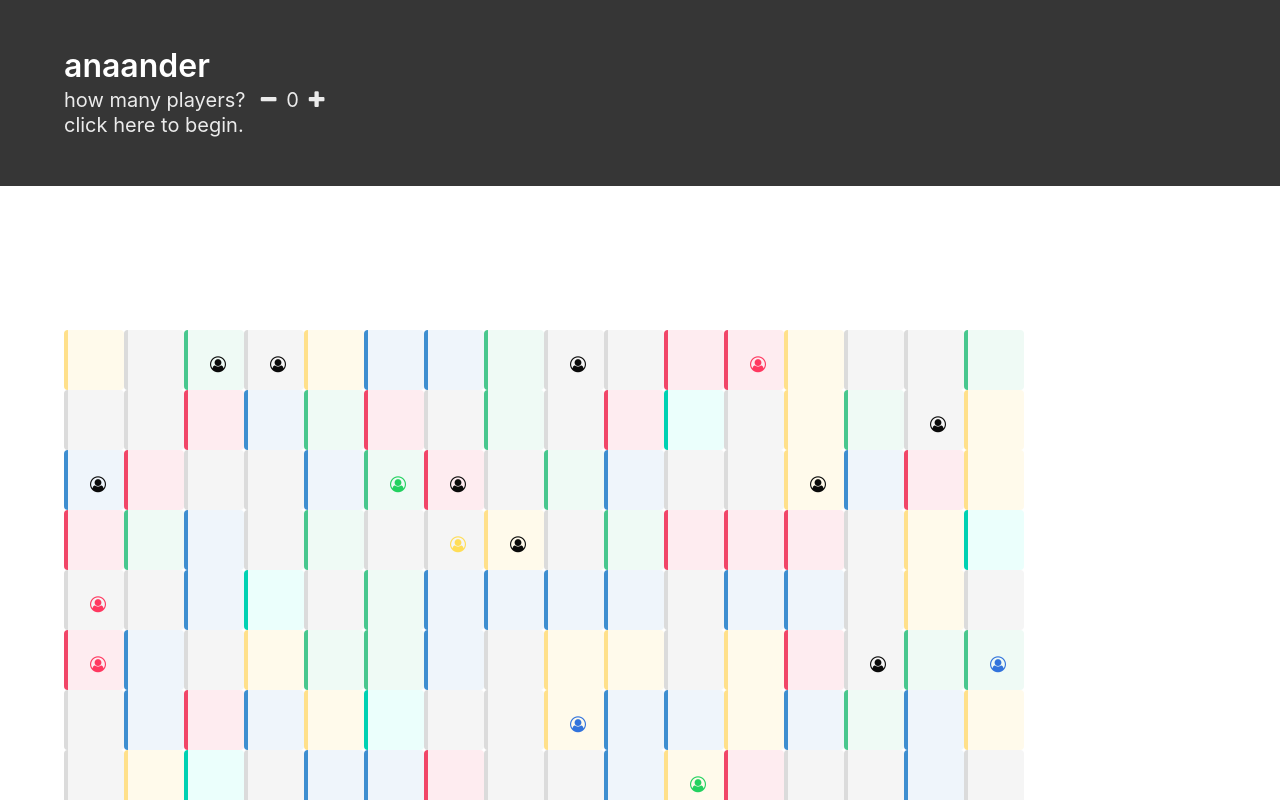
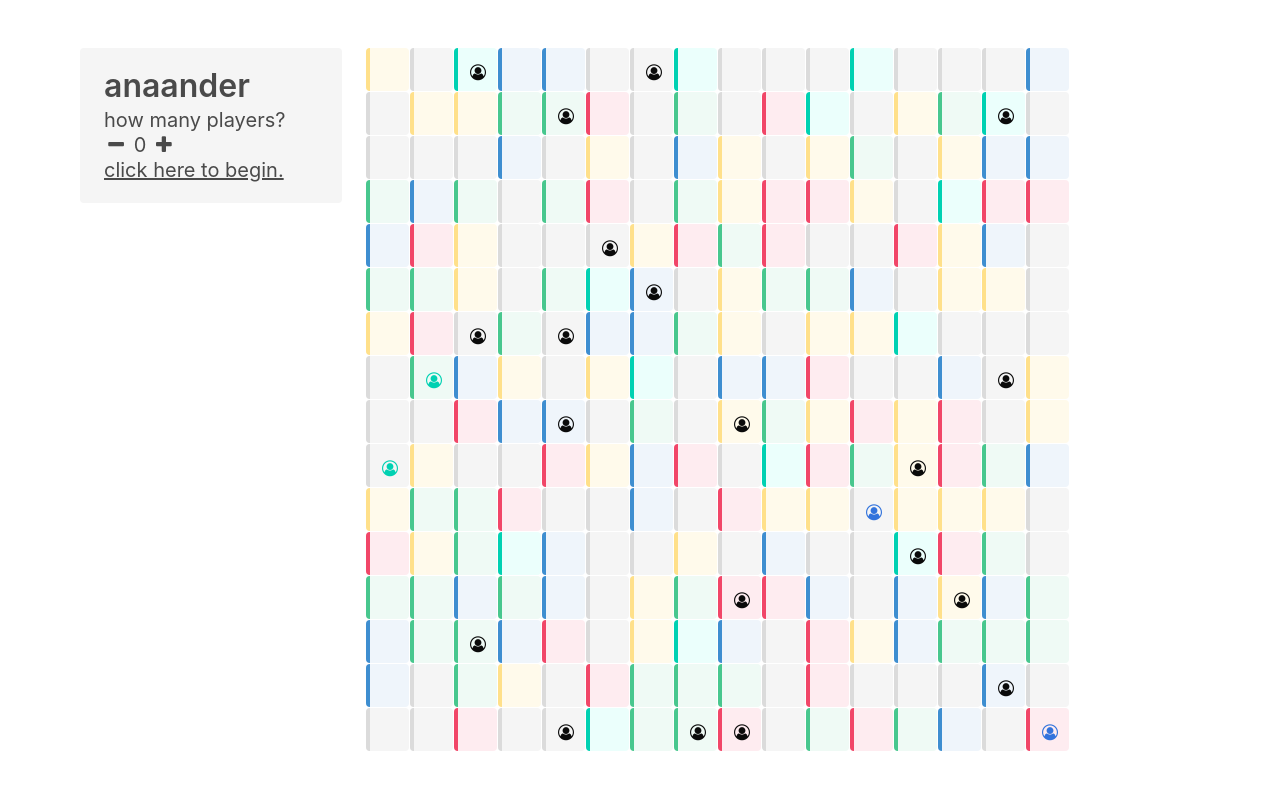
Before and after one commit to hervan/anaander, a React app: page / in a window 1280 px wide. Shown: the top 800 px of the page. Built offline with nearby package versions, Linux system fonts and the light colour scheme.

Commit message:
changed to a vertical layout (for widescreens)

```diff
--- a/src/Game.ts
+++ b/src/Game.ts
@@ -6,7 +6,17 @@ export type Color =
 | "danger"
 | "default";
 
-const colors: Color[] = ["info", "warning", "success", "danger", "primary", "default", "default", "default"];
+const colors: Color[] = [
+    "info",
+    "warning",
+    "success",
+    "danger",
+    "primary",
+    "default", "default", "default",
+    "default", "default", "default",
+    "default", "default", "default",
+    "default", "default", "default"
+];
 
 type Direction =
 | "up"
@@ -65,6 +75,7 @@ export type Meeple = {
     color: Color;
     turn: Turn;
     strength: number;
+    resistance: number;
     faith: number;
     topsMeeple: number;
 };
@@ -385,6 +396,7 @@ export function setup(playerCount: number, boardSize: number = 16): Game {
                     color: colors[Math.floor(Math.random() * colors.length)],
                     turn: "heads",
                     strength: (10 / Math.ceil(Math.random() * 10)),
+                    resistance: (10 / Math.ceil(Math.random() * 10)),
                     faith: (10 / Math.ceil(Math.random() * 10)),
                     topsMeeple: -1
                 };
@@ -428,8 +440,9 @@ export function setup(playerCount: number, boardSize: number = 16): Game {
                 position: position,
                 color: color,
                 turn: "heads",
-                strength: (30 / Math.ceil(Math.random() * 30)),
-                faith: (30 / Math.ceil(Math.random() * 30)),
+                strength: (30 / Math.ceil(Math.random() * 10)),
+                resistance: (30 / Math.ceil(Math.random() * 10)),
+                faith: (30 / Math.ceil(Math.random() * 10)),
                 topsMeeple: -1
             };
 
--- a/src/anaander.css
+++ b/src/anaander.css
@@ -76,8 +76,8 @@
 
 .terrain {
     position: absolute;
-    width: 60px;
-    height: 60px;
+    width: 43px;
+    height: 43px;
     transition-property: color, background-color, border-color;
     transition-duration: 0.6s, 0.6s, 0.6s;
     transition-timing-function: ease-out;
--- a/src/components/Board.tsx
+++ b/src/components/Board.tsx
@@ -6,8 +6,8 @@ import Terrain from "./Terrain";
 import Meeple from "./Meeple";
 
 export default (props: IProps) =>
-    <section id="board" className="section">
-        <div className="container">
+    <div id="board" className="container tile is-5 is-parent">
+        <div className="tile is-child">
             <div key="terrains" className="board">
                 {props.game.terrains.map((terrain) =>
                     <Terrain
@@ -21,4 +21,4 @@ export default (props: IProps) =>
                 {props.game.meeples.map((meeple) => <Meeple key={meeple.key} meeple={meeple} />)}
             </div>
         </div>
-    </section>;
+    </div>;
--- a/src/components/Controls.tsx
+++ b/src/components/Controls.tsx
@@ -5,9 +5,7 @@ import { IProps } from "./Table";
 import Player from "./Player";
 
 export default (props: IProps) =>
-    <section id="players" className="section">
-        <div className="container">
-            <div className="columns">
+    <div id="players" className="tile is-vertical">
         {props.game.players.map((player) =>
             <Player
                 key={player.color}
@@ -16,6 +14,4 @@ export default (props: IProps) =>
                 active={player.color === props.game.currentPlayer}
             />
         )}
-            </div>
-        </div>
-    </section>;
+    </div>;
--- a/src/components/Meeple.tsx
+++ b/src/components/Meeple.tsx
@@ -8,7 +8,7 @@ interface IProps {
 };
 
 export default (props: IProps) =>
-    <span className={"meeple icon is-large is-" + props.meeple.color}
-      style={{ top: props.meeple.position.row * 60 + 10, left: props.meeple.position.col * 60 + 10 }}>
+    <span className={"meeple icon is-medium is-" + props.meeple.color}
+      style={{ top: props.meeple.position.row * 44 + 8, left: props.meeple.position.col * 44 + 8 }}>
         <i className={"fa fa-user-circle" + (props.meeple.turn === "heads" ? "-o" : "")}></i>
     </span>;
--- a/src/components/Player.tsx
+++ b/src/components/Player.tsx
@@ -9,15 +9,14 @@ interface IProps {
 };
 
 export default (props: IProps) =>
-  <div className={"player column"}>
-    <article className={"message is-" + props.player.color + (props.active ? " current-player" : "")}>
+  <div className="player tile is-parent">
+    <article className={"tile is-child message is-" + props.player.color + (props.active ? " current-player" : "")}>
       <div className="message-header">
         <p>general {props.player.color}</p>
       </div>
       <div className="message-body">
         <div className="field has-addons">
           <div className="control">
-            <p>actions</p>
             <p>
               <a className={"button is-outlined is-" + props.player.color}
                 onClick={() => props.moveClick({
@@ -90,7 +89,6 @@ export default (props: IProps) =>
             </p>
           </div>
         </div>
-        <p>no items</p>
       </div>
     </article>
   </div>;
--- a/src/components/Status.tsx
+++ b/src/components/Status.tsx
@@ -96,15 +96,13 @@ export default (props: IProps) => {
     };
 
     return (
-        <section id="status" className="hero is-dark">
-            <div className="hero-body">
-                <div className="container">
-                    <h1 className="title">anaander</h1>
-                    <h2 className="subtitle">
-                        {guide}
-                    </h2>
-                </div>
+        <div id="status" className="tile is-3 is-parent">
+            <div className="notification tile is-child">
+                <h1 className="title">anaander</h1>
+                <h2 className="subtitle">
+                    {guide}
+                </h2>
             </div>
-        </section>
+        </div>
     );
 };
--- a/src/components/Table.tsx
+++ b/src/components/Table.tsx
@@ -51,11 +51,15 @@ export class Table extends React.Component<{}, IState> {
 
     render(): JSX.Element {
         return (
-            <div id="table">
-                <Status game={this.state.game} moveClick={this.state.moveClick} />
-                <Controls game={this.state.game} moveClick={this.state.moveClick} />
-                <Board game={this.state.game} moveClick={this.state.moveClick} />
-            </div>
+            <section className="section">
+                <div className="container is-fluid">
+                    <div id="table" className="tile is-ancestor">
+                        <Status game={this.state.game} moveClick={this.state.moveClick} />
+                        <Board game={this.state.game} moveClick={this.state.moveClick} />
+                        <Controls game={this.state.game} moveClick={this.state.moveClick} />
+                    </div>
+                </div>
+            </section>
         );
     }
 }
--- a/src/components/Terrain.tsx
+++ b/src/components/Terrain.tsx
@@ -21,6 +21,6 @@ function terrainColor(geography: Game.Geography): Game.Color {
 export default (props: IProps) =>
     <article
         className={"terrain message is-" + terrainColor(props.terrain.geography)}
-        style={{ top: props.terrain.position.row * 60, left: props.terrain.position.col * 60 }}>
+        style={{ top: props.terrain.position.row * 44, left: props.terrain.position.col * 44 }}>
         <div className="terrain message-body"></div>
     </article>;
```
Lines whose indentation alone changed are shown as unchanged.
